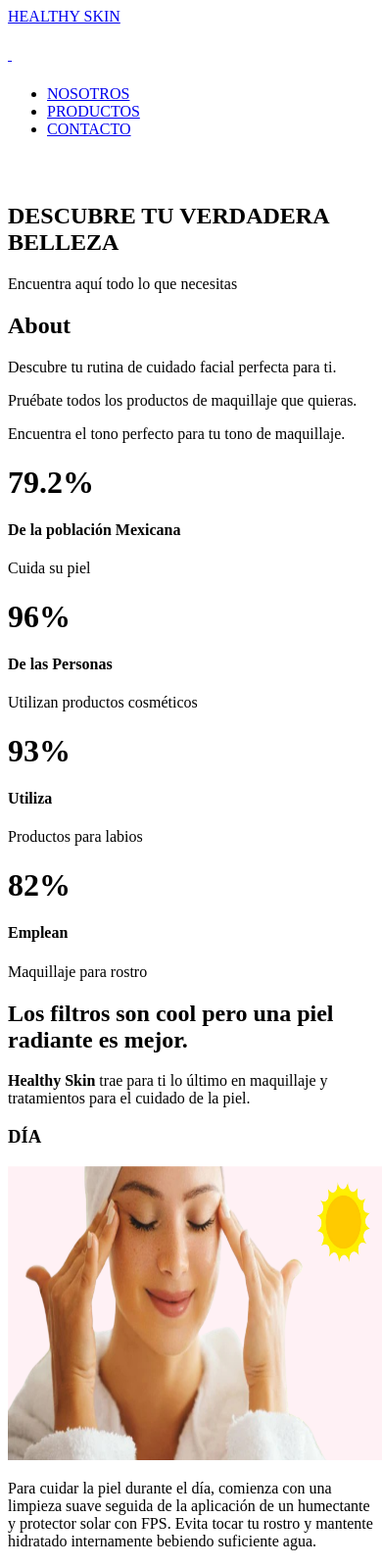
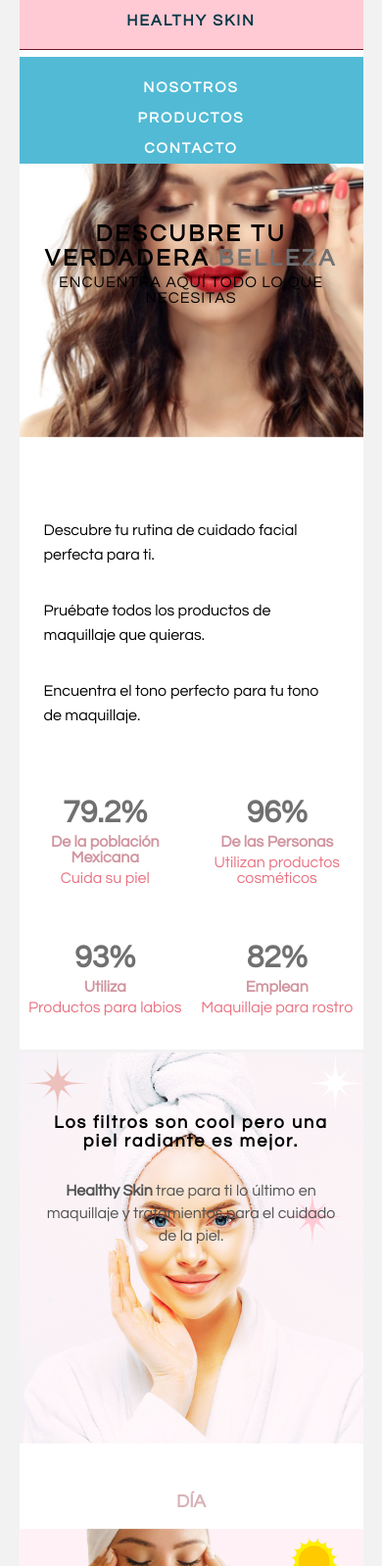
Before and after one commit to JanettDO/Healthy-Skin, a plain HTML site: page index.html in a window 390 px wide. Shown: the top 1598 px of the page at 98% size. Drawn offline with Linux system fonts and the light colour scheme; files whose address does not match are found by name.

Commit message:
Healthy Skin V1.0

```diff
--- /dev/null
+++ b/css/plantilla.css
@@ -0,0 +1,488 @@
+@charset "UTF-8";
+/* Body */
+body {
+	font-family: century gothic; /*tipo de letra*/
+	background-color: #f2f2f2; /*color de fondo*/
+	margin-top: 0px; /*margen superior*/
+	margin-right: 0px; /*establecer margen derecho*/
+	margin-bottom: 0px; /*establecer margen inferior*/
+	margin-left: 0px; /*establecer izquierdo*/
+	font-style: normal; /*estilo de fuente*/
+	font-weight: 200; /*grosor de la fuente*/
+}
+/* Contenedor */
+.container {
+	width: 90%; /*establece el ancho*/
+	margin-left: auto;
+	margin-right: auto;
+	height: 1000px; /*establece la altura*/
+	background-color: #FFFFFF; /*color de fondo*/
+}
+/* Navegador */
+header {
+	width: 100%;
+	height: 5%;
+	background-color: #FFCAD4;
+	border-bottom: 1px solid #6B1626; /*borde del encabezado*/
+}
+.logo {
+	color: #000000; /*color de letra*/
+	font-weight: bold;
+	text-align: left; /*alineación del texto a la izquierda*/
+	width: 12%;
+	float: left; /*ubica un elemento al lado izquierdo o derecho de su contenedor*/
+	margin-top: 15px; /*establece el margen para el lado superior*/
+	margin-left: 20px; /*establece el margen para el lado izquierdo*/
+	letter-spacing: 2px; /*define una cantidad adicional de espacio entre caracteres.*/
+}
+nav {
+	float: right; /*ubica un elemento al lado izquierdo o derecho de su contenedor*/
+	width: 50%; /*indica el ancho*/
+	text-align: right; /*permite establecer la alineación horizontal*/
+	margin-right: 25px; /*establece el margen para el lado derechdo*/
+}
+header nav ul {
+	list-style: none;
+	float: right;
+}
+nav ul li {
+	float: left;
+	color: #FFFFFF;  /*indica el color del texto*/
+	font-size: 15px; /*para modificar el tamaño de la fuente */
+	text-align: left;
+	margin-right: 25px;
+	letter-spacing: 2px;
+	font-weight: bold;
+	transition: all 0.3s linear; /*proporciona una forma de animar los cambios de las propiedades*/
+}
+ul li a {
+	color: #FFFFFF;
+	text-decoration: none; /* Para quitar el subrayado de los enlaces */
+}
+ul li:hover a {
+	color: #F17F8F;
+}
+
+.hero_header {
+	color: #000000;
+	text-align: center;
+	margin-top: 0px;
+	margin-right: 0px;
+	margin-bottom: 0px;
+	margin-left: 0px;
+	letter-spacing: 3px;
+}
+/* Hero Section */
+.hero {
+	background-color: #ffffff;
+	background-image: url("D:/Diseño gráfico/Trabajo final/imagenes/bannerLogo.png"); /*imagen de fondo*/
+	background-size: cover; /*que el tamaño de la imagen cubra todo el espacio div*/
+	padding-top: 150px;
+	padding-bottom: 150px;
+	font-family: century gothic; /*tipo de fuente*/
+}
+.light {
+	font-weight: bold;
+	color: #717070;
+}
+.tagline {
+	text-align: center;
+	color: #000000;
+	margin-top: 4px;
+	font-weight: lighter;
+	text-transform: uppercase; /*transformar el texto a letras mayúsculas */
+	letter-spacing: 1px; /*espacio entre caracteres */
+}
+/* About Section */
+.text_column {
+	width: 29%;
+	text-align: center;
+	font-weight: lighter;
+	line-height: 25px;
+	float: left;
+	padding-left: 20px; /*relleno de 20 píxeles al lado izquierdo del elemento*/
+	padding-right: 20px; /*relleno de 20 píxeles al lado derecho del elemento*/
+	color: #000000;
+}
+.about {
+	padding-left: 25px;
+	padding-right: 25px;
+	padding-top: 35px; /*espacio en blanco en la parte superior*/
+	display: inline-block; /*para mostrar los elementos en línea*/
+	background-color: #FFFFFF;
+	margin-top: 0px;
+}
+/* Stats Gallery */
+.stats {
+	color: #717070;
+	margin-bottom: 5px;
+}
+.gallery {
+	clear: both;
+	display: inline-block;
+	width: 100%;
+	background-color: #FFFFFF;
+	/* [disabled]min-width: 400px;
+*/
+	padding-bottom: 35px;
+	padding-top: 0px;
+	margin-top: -5px;
+	margin-bottom: 0px;
+}
+.thumbnail {
+	width: 25%;
+	text-align: center;
+	float: left;
+	margin-top: 35px;
+}
+.gallery .thumbnail h4 {
+	margin-top: 5px;
+	margin-right: 5px;
+	margin-bottom: 5px;
+	margin-left: 5px;
+	color: #D095A0;
+}
+.gallery .thumbnail p {
+	margin-top: 0px;
+	margin-right: 0px;
+	margin-bottom: 0px;
+	margin-left: 0px;
+	color: #E97282;
+}
+/* Parallax Section */
+.banner {
+	background-color: #2D9AB7; /*color de fondo*/
+	height: 400px;
+	background-attachment: fixed; /*fijar la imagen de fondo*/
+	background-image: url("D:/Diseño gráfico/Trabajo final/imagenes/banner2.png");
+	background-size: cover;
+	background-repeat: no-repeat; /*imagen de fondo no se repita*/
+}
+.parallax {
+	color: #000000;
+	text-align: right;
+	padding-right: 100px;
+	padding-top: 110px;
+	letter-spacing: 2px;
+	margin-top: 0px;
+}
+.parallax_description {
+	color: #515151;
+	text-align: right;
+	padding-right: 100px;
+	width: 30%;
+	float: right;
+	font-weight: lighter;
+	line-height: 23px;
+	margin-top: 0px;
+	margin-right: 0px;
+	margin-bottom: 0px;
+	margin-left: 0px;
+}
+/* More info */
+footer {
+	background-color: #FFFFFF;
+	padding-bottom: 35px;
+}
+.footer_column {
+	width: 50%;
+	text-align: center;
+	padding-top: 30px;
+	float: left;
+}
+footer .footer_column h3 {
+	color: #D8B3B8;
+	text-align: center;
+}
+footer .footer_column p {
+	color: #000000;
+	background-color: #FFFFFF;
+}
+.cards {
+	width: 100%;
+	height: auto;
+	max-width: 400px; /*anchura máxima de un elemento*/
+	max-height: 200px; /*altura máxima de un elemento*/
+}
+footer .footer_column p {
+	padding-left: 30px; /*espacio en blanco de lado izquierdo*/
+	padding-right: 30px; /*espacio en blanco de lado derecho*/
+	text-align: justify; /*altura máxima de un elemento*/
+	line-height: 25px; /*altura de cada línea de texto*/
+	font-weight: lighter;
+	margin-left: 20px; /*margen del lado derecho*/
+	margin-right: 20px; /*margen del lado izquierdo*/
+}
+.button {
+	width: 200px;
+	margin-top: 40px;
+	margin-right: auto;
+	margin-bottom: auto;
+	margin-left: auto;
+	padding-top: 20px;
+	padding-right: 10px;
+	padding-bottom: 20px;
+	padding-left: 10px;
+	text-align: center;
+	vertical-align: middle;
+	border-radius: 0px;
+	text-transform: uppercase;
+	font-weight: bold;
+	letter-spacing: 2px;
+	border: 3px solid #F17F8F;
+	color: #F17F8F;
+	transition: all 0.3s linear;
+	text-decoration: none;
+}
+.button:hover {
+	background-color: #F17F8F;
+	color: #DECFD1;
+	cursor: pointer;
+}
+
+a {
+  text-decoration: none;
+}
+
+.copyright {
+	text-align: center;
+	padding-top: 20px;
+	padding-bottom: 20px;
+	background-color: #FFCAD4;
+	color: #5D5D5D;
+	text-transform: uppercase;
+	font-weight: lighter;
+	letter-spacing: 2px;
+	border-top-width: 2px;
+}
+.footer_banner {
+	background-color: #E2D9DA;
+	padding-top: 60px;
+	padding-bottom: 60PX;
+	margin-bottom: 0px;
+	background-repeat: repeat;
+	border-bottom: 1px solid #6B1626;
+}
+footer {
+	display: inline-block;
+}
+.hidden {
+	display: none;
+}
+
+/* Mobile */
+@media (max-width: 320px) {
+.logo {
+	width: 100%;
+	text-align: center;
+	margin-top: 13px;
+	margin-right: 0px;
+	margin-bottom: 0px;
+	margin-left: 0px;
+}
+.container header nav {
+	margin-top: 0px;
+	margin-right: 0px;
+	margin-bottom: 0px;
+	margin-left: 0px;
+	width: 100%;
+	float: none;
+	display: none;
+}
+header nav ul {
+}
+nav ul li {
+	margin-top: 0px;
+	margin-right: 0px;
+	margin-bottom: 0px;
+	margin-left: 0px;
+	width: 100%;
+	text-align: center;
+}
+.text_column {
+	width: 100%;
+	text-align: justify;
+	padding-top: 0px;
+	padding-right: 0px;
+	padding-bottom: 0px;
+	padding-left: 0px;
+}
+.thumbnail {
+	width: 100%;
+}
+.footer_column {
+	width: 100%;
+	margin-top: 0px;
+}
+.parallax {
+	text-align: center;
+	margin-top: 0px;
+	margin-right: 0px;
+	margin-bottom: 0px;
+	margin-left: 0px;
+	padding-top: 40%;
+	padding-right: 0px;
+	padding-bottom: 0px;
+	padding-left: 0px;
+	width: 100%;
+	font-size: 18px;
+}
+.parallax_description {
+	padding-top: 0px;
+	padding-right: 0px;
+	padding-bottom: 0px;
+	padding-left: 0px;
+	width: 90%;
+	margin-top: 25px;
+	margin-right: 0px;
+	margin-bottom: 0px;
+	margin-left: 12px;
+	float: none;
+	text-align: center;
+}
+.banner {
+	background-color: #2D9AB7;
+}
+.tagline {
+	margin-top: 20px;
+	line-height: 22px;
+}
+.hero_header {
+	padding-left: 10px;
+	padding-right: 10px;
+	line-height: 22px;
+	text-align: center;
+}
+}
+
+/* Small Tablets */
+@media (min-width: 321px)and (max-width: 767px) {
+.logo {
+	width: 100%;
+	text-align: center;
+	margin-top: 13px;
+	margin-right: 0px;
+	margin-bottom: 0px;
+	margin-left: 0px;
+	color: #043745;
+}
+.container header nav {
+	margin-top: 0px;
+	margin-right: 0px;
+	margin-bottom: 0px;
+	margin-left: 0px;
+	width: 100%;
+	float: none;
+	overflow: auto;
+	display: inline-block;
+	background: #52bad5;
+}
+header nav ul {
+	padding: 0px;
+	float: none;
+}
+nav ul li {
+	margin-top: 0px;
+	margin-right: 0px;
+	margin-bottom: 0px;
+	margin-left: 0px;
+	width: 100%;
+	text-align: center;
+	padding-top: 8px;
+	padding-bottom: 8px;
+}
+.text_column {
+	width: 100%;
+	text-align: left;
+	padding-top: 0px;
+	padding-right: 0px;
+	padding-bottom: 0px;
+	padding-left: 0px;
+}
+.thumbnail {
+	width: 100%;
+}
+.footer_column {
+	width: 100%;
+	margin-top: 0px;
+}
+.parallax {
+	text-align: center;
+	margin-top: 0px;
+	margin-right: 0px;
+	margin-bottom: 0px;
+	margin-left: 0px;
+	padding-top: 40%;
+	padding-right: 0px;
+	padding-bottom: 0px;
+	padding-left: 0px;
+	width: 100%;
+	font-size: 18px;
+}
+.parallax_description {
+	padding-top: 0px;
+	padding-right: 0px;
+	padding-bottom: 0px;
+	padding-left: 0px;
+	margin-top: 30%;
+	margin-right: 0px;
+	margin-bottom: 0px;
+	margin-left: 0px;
+	float: none;
+	width: 100%;
+	text-align: center;
+}
+.thumbnail {
+	width: 50%;
+}
+.parallax {
+	margin-top: 0px;
+	margin-right: 0px;
+	margin-bottom: 0px;
+	margin-left: 0px;
+	padding-right: 0px;
+	padding-bottom: 0px;
+	padding-left: 0px;
+	padding-top: 20%;
+}
+.parallax_description {
+	margin-top: 0px;
+	margin-right: 0px;
+	margin-bottom: 0px;
+	margin-left: 0px;
+	width: 100%;
+	padding-top: 30px;
+}
+.banner {
+	padding-left: 20px;
+	padding-right: 20px;
+}
+.footer_column {
+	width: 100%;
+}
+}
+
+/* Small Desktops */
+@media (min-width: 768px) and (max-width: 1096px) {
+.text_column {
+	width: 100%;
+}
+.thumbnail {
+	width: 50%;
+}
+.text_column {
+	width: 100%;
+	margin-top: 0px;
+	margin-right: 0px;
+	margin-bottom: 0px;
+	margin-left: 0px;
+	padding-top: 0px;
+	padding-right: 0px;
+	padding-bottom: 0px;
+	padding-left: 0px;
+}
+.banner {
+	margin-top: 0px;
+	padding-top: 0px;
+}
+}
--- a/index.html
+++ b/index.html
@@ -5,7 +5,7 @@
 <meta http-equiv="X-UA-Compatible" content="IE=edge">
 <meta name="viewport" content="width=device-width, initial-scale=1">
 <title>Healthy Skin</title>
-<link href="../css/singlePageTemplate.css" rel="stylesheet" type="text/css">
+<link href="D:\Diseño gráfico\Trabajo final\css\plantilla.css" rel="stylesheet" type="text/css">
 <!--The following script tag downloads a font from the Adobe Edge Web Fonts server for use within the web page. We recommend that you do not modify it.-->
 <script>var __adobewebfontsappname__="dreamweaver"</script>
 <script src="http://use.edgefonts.net/source-sans-pro:n2:default.js" type="text/javascript"></script>
```
Also changed, not shown: contacto.html (+1 -1 lines), nosotros.html (+1 -1 lines), productos.html (+1 -1 lines).
